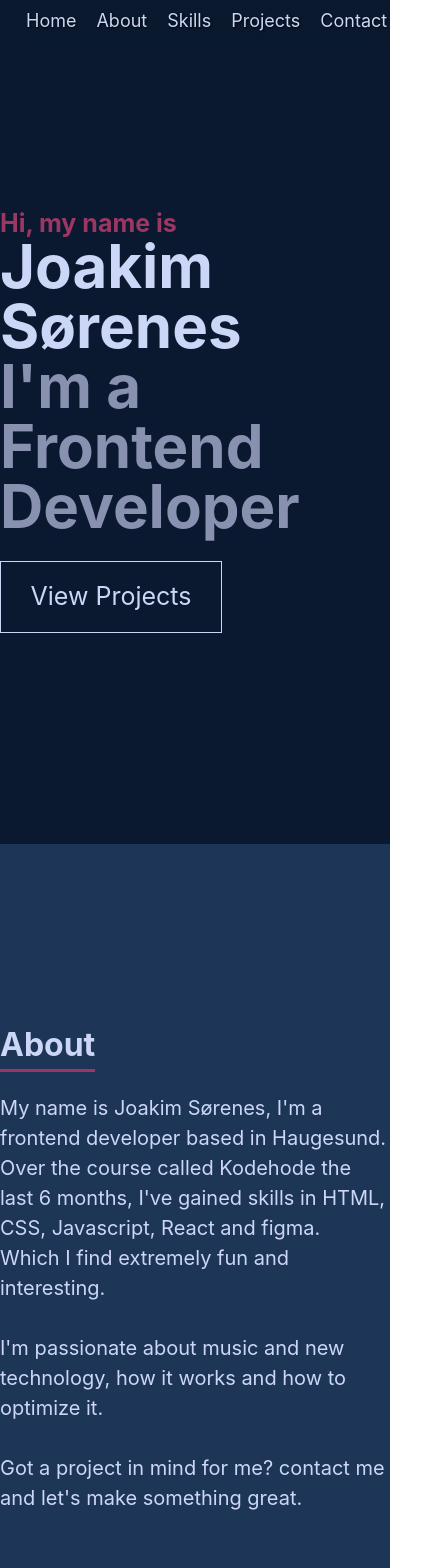
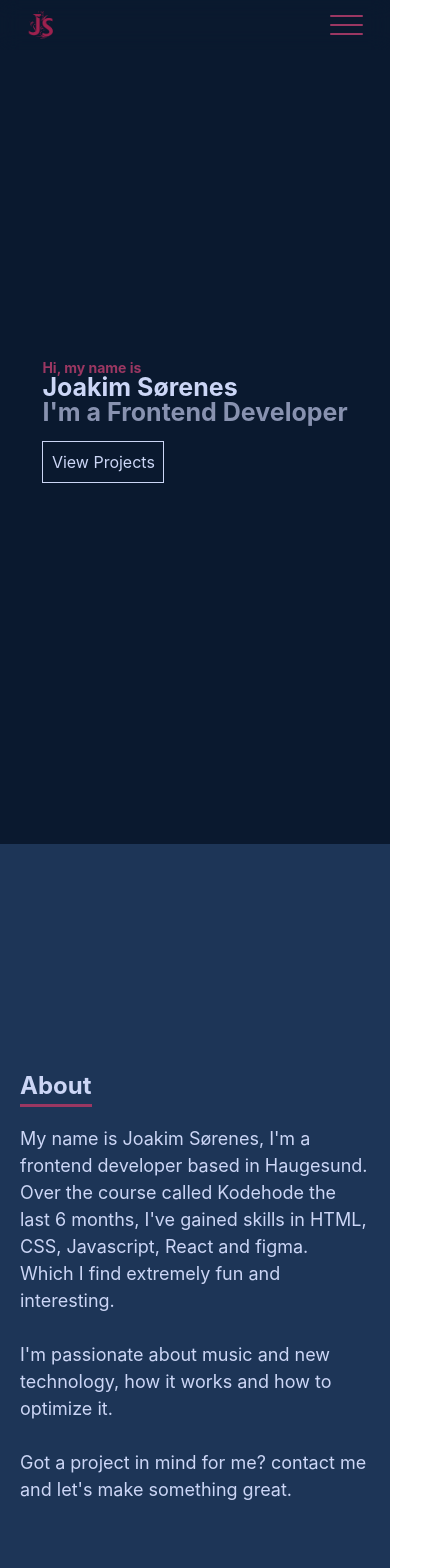
Before and after one commit to Devvy2/Portfolio, a React (Vite) app: page / in a window 390 px wide. Shown: the top 1568 px of the page, 443 px wide, since content can reach past the window. Built offline with nearby package versions, Linux system fonts and the light colour scheme.

Commit message:
Updated responsiveness

```diff
--- a/index.html
+++ b/index.html
@@ -2,7 +2,7 @@
 <html lang="en">
   <head>
     <meta charset="UTF-8" />
-    <link rel="icon" type="image/ico" href="public/images/favicon.ico" />
+    <link rel="icon" type="image/ico" href="/images/favicon.ico" />
     <meta name="viewport" content="width=device-width, initial-scale=1.0" />
     <title>Frontend Developer | Joakim Sørenes</title>
   </head>
--- a/src/Components/Navbar/Navbar.jsx
+++ b/src/Components/Navbar/Navbar.jsx
@@ -1,8 +1,10 @@
 import "./navbar.css";
 import { NavLink, useNavigate } from "react-router-dom";
+import { useState } from "react"; // Import useState
 
 export function Navbar() {
   const navigate = useNavigate();
+  const [menuOpen, setMenuOpen] = useState(false); // State to track menu open/close
 
   // Function to handle smooth scrolling to the target section
   const scrollToSection = (sectionId) => {
@@ -15,10 +17,20 @@ export function Navbar() {
     }
   };
 
+  // Function to toggle the menu
+  const toggleMenu = () => {
+    setMenuOpen(!menuOpen);
+  };
+
   return (
-    <nav className="navbar-body">
+    <nav className={`navbar-body ${menuOpen ? "menu-open" : ""}`}>
       <div className="nav-logo"></div>
-      <ul className="nav-btns">
+      <button className="hamburger-menu" onClick={toggleMenu}>
+        <span></span>
+        <span></span>
+        <span></span>
+      </button>
+      <ul className={`nav-btns ${menuOpen ? "show-menu" : ""}`}>
         <li className="nav-item">
           <NavLink
             to="/"
@@ -26,6 +38,7 @@ export function Navbar() {
             onClick={() => {
               navigate("/");
               scrollToSection("home");
+              toggleMenu(); // Close menu when a link is clicked
             }}
           >
             Home
@@ -38,6 +51,7 @@ export function Navbar() {
             onClick={() => {
               navigate("/about");
               scrollToSection("about");
+              toggleMenu();
             }}
           >
             About
@@ -50,6 +64,7 @@ export function Navbar() {
             onClick={() => {
               navigate("/skills");
               scrollToSection("skills");
+              toggleMenu();
             }}
           >
             Skills
@@ -62,6 +77,7 @@ export function Navbar() {
             onClick={() => {
               navigate("/projects");
               scrollToSection("projects");
+              toggleMenu();
             }}
           >
             Projects
@@ -74,6 +90,7 @@ export function Navbar() {
             onClick={() => {
               navigate("/contact-form");
               scrollToSection("contact-form");
+              toggleMenu();
             }}
           >
             Contact
--- a/src/Components/Navbar/navbar.css
+++ b/src/Components/Navbar/navbar.css
@@ -1,5 +1,4 @@
 /* Navbar styling */
-
 .navbar-body {
   box-sizing: border-box;
   height: 50px;
@@ -18,8 +17,8 @@
   font-size: 25px;
   list-style: none;
   margin: 0;
-  padding: 0;
   margin-right: 1em;
+  gap: 0.5em;
 }
 
 .home-btn,
@@ -31,7 +30,6 @@
   background: none;
   border: none;
   cursor: pointer;
-  padding: 5px 10px;
   color: #ccd6f6;
   text-shadow: 1px 1px 2px rgba(0, 0, 0, 0.761);
 }
@@ -54,3 +52,67 @@ nav ul li a:hover {
   background-size: cover;
   margin-left: 1em;
 }
+
+/* Hamburger menu styles */
+.hamburger-menu {
+  height: 100%;
+  width: 3em;
+  display: none;
+  flex-direction: column;
+  align-items: flex-start;
+  justify-content: center;
+  gap: 0.5em;
+  cursor: pointer;
+  background-color: transparent;
+  border: none;
+  margin-right: 2em;
+  padding: 0.5em;
+}
+
+.hamburger-menu span {
+  width: 2.5em;
+  height: 0.15em;
+  background-color: #9b3762;
+  border-radius: 0.5em;
+}
+
+.menu-open .hamburger-menu span:nth-child(1) {
+  transform: rotate(45deg) translate(0.5em, 0.5em);
+  transition: ease-out 0.5s;
+}
+
+.menu-open .hamburger-menu span:nth-child(2) {
+  opacity: 0;
+}
+
+.menu-open .hamburger-menu span:nth-child(3) {
+  transform: rotate(135deg) translate(-0.3em, 0.5em);
+  transition: ease-out 0.5s;
+}
+
+/* Media query for smaller screens */
+@media (max-width: 768px) {
+  .nav-btns {
+    display: none; /* Hide original nav items */
+  }
+
+  /* Show the hamburger menu button */
+  .hamburger-menu {
+    display: flex;
+    margin-right: 2em;
+  }
+
+  /* Show the menu items when the menu is open */
+  .menu-open .nav-btns {
+    display: flex;
+    flex-direction: column;
+    align-items: center;
+    position: absolute;
+    top: 50px;
+    left: 0;
+    width: 100%;
+    background-color: rgba(10, 25, 47, 0.8);
+    backdrop-filter: blur(10px);
+    padding: 0;
+  }
+}
--- a/src/Components/Projectcard/projectcard.css
+++ b/src/Components/Projectcard/projectcard.css
@@ -3,10 +3,7 @@
   justify-content: center;
   align-items: center;
   gap: 8em;
-}
-
-.card-info {
-  max-width: 30%;
+  margin: 3em;
 }
 
 .card-info button {
@@ -24,7 +21,11 @@
 }
 
 .card-img-body {
-  max-width: 30%;
+  max-width: 500px;
+}
+
+.card-description {
+  max-width: 300px;
 }
 
 .card-img {
@@ -37,3 +38,25 @@
 .project-btn {
   color: #ccd6f6;
 }
+
+@media (max-width: 768px) {
+  .card-body {
+    flex-direction: column;
+  }
+
+  .card-body {
+    gap: 4em;
+    margin: 3em;
+  }
+}
+
+@media (max-width: 920px) {
+  .card-body {
+    flex-direction: column;
+  }
+
+  .card-body {
+    gap: 4em;
+    margin: 3em;
+  }
+}
--- a/src/Sections/About/about.css
+++ b/src/Sections/About/about.css
@@ -3,21 +3,25 @@
   flex-direction: column;
   align-items: center;
   justify-content: center;
-  height: 100vh;
+  min-height: 100vh;
   background-color: #1d3557;
+  padding: 20px;
 }
 
 .about-content {
-  flex-direction: column;
+  max-width: 800px;
 }
 
 .about-title {
   color: #ccd6f6;
   border-bottom: 3px solid #9b3762;
   width: min-content;
+  font-size: 24px;
+  margin-bottom: 10px;
 }
 
 .about-p {
-  font-size: 20px;
+  font-size: 18px;
   color: #ccd6f6;
+  line-height: 1.5;
 }
--- a/src/Sections/Contact/Contact.css
+++ b/src/Sections/Contact/Contact.css
@@ -1,9 +1,20 @@
 .contact-section {
   display: flex;
+  flex-direction: column;
+  justify-content: center;
   align-items: center;
+  gap: 5em;
   background-color: #1d3557;
-  height: 100vh;
+  min-height: 100vh;
 }
+
+.contact-title {
+  color: #ccd6f6;
+  border-bottom: 3px solid #9b3762;
+  font-size: 24px;
+  margin-bottom: 10px;
+}
+
 .contact-form {
   width: 30%;
   margin: 0 auto;
@@ -52,11 +63,11 @@ textarea {
   position: fixed;
   top: 50px;
   right: 0;
-  width: 200px; /* Set the width of the popup */
+  width: 200px;
   display: flex;
   flex-direction: column;
   align-items: flex-end;
-  padding: 10px; /* Add some padding for spacing */
+  padding: 10px;
 }
 
 /* Styles for the popup content */
@@ -66,7 +77,7 @@ textarea {
   border-radius: 5px;
   box-shadow: 0px 0px 10px rgba(0, 0, 0, 0.2);
   text-align: center;
-  padding: 10px; /* Add padding to the content */
+  padding: 10px;
 }
 
 .close-btn-body {
@@ -87,3 +98,9 @@ textarea {
 .popup-message.error {
   color: red;
 }
+
+@media (max-width: 768px) {
+  .contact-form {
+    width: 50%;
+  }
+}
--- a/src/Sections/Contact/Contact.jsx
+++ b/src/Sections/Contact/Contact.jsx
@@ -41,6 +41,7 @@ export const ContactUs = () => {
 
   return (
     <div className="contact-section">
+      <h1 className="contact-title">Contact me</h1>
       <form className="contact-form" ref={form} onSubmit={sendEmail}>
         <label>Name</label>
         <input type="text" name="user_name" required />
--- a/src/Sections/Home/home.css
+++ b/src/Sections/Home/home.css
@@ -1,5 +1,5 @@
 .home-section-body {
-  height: 100vh;
+  min-height: 100vh;
   width: 100%;
   background-color: #0a192f;
   display: flex;
@@ -74,3 +74,20 @@
   initial-value: 0deg;
   inherits: false;
 }
+
+@media (max-width: 768px) {
+  .intro-line1 {
+    font-size: 14px;
+  }
+
+  .intro-line2,
+  .intro-line3 {
+    font-size: 25px;
+  }
+
+  .view-projects-btn {
+    width: 120px;
+    height: 40px;
+    font-size: 16px;
+  }
+}
--- a/src/Sections/Projects/Pokedex/pokedex.css
+++ b/src/Sections/Projects/Pokedex/pokedex.css
@@ -1,5 +1,5 @@
 .Pokedex-section {
-  height: 100vh;
+  min-height: 100vh;
   background-color: #1d3557;
   display: flex;
   justify-content: center;
@@ -25,3 +25,10 @@
 .Pokedex-section button:active {
   transform: scale(0.95);
 }
+
+@media (max-width: 768px) {
+  .projects-title {
+    margin-top: 3em;
+    margin-bottom: 0;
+  }
+}
--- a/src/Sections/Projects/Todolist/todolist.css
+++ b/src/Sections/Projects/Todolist/todolist.css
@@ -1,5 +1,5 @@
 .todolist-section {
-  height: 100vh;
+  min-height: 100vh;
   background-color: #0a192f;
   display: flex;
   justify-content: center;
--- a/src/Sections/Skills/Skills.jsx
+++ b/src/Sections/Skills/Skills.jsx
@@ -6,7 +6,6 @@ export function Skills() {
       <div className="skills-container">
         <h1 className="skills-title">Skills</h1>
         <div className="skills-img-body">
-          <div className="skills-img-row1">
           <div>
             <img src="/images/html 1.png" alt="" />
             <p>HTML 5</p>
@@ -23,9 +22,6 @@ export function Skills() {
             <img src="/images/react.png" alt="" />
             <p>React</p>
           </div>
-          </div>
-
-          <div className="skills-img-row2">
           <div>
             <img src="/images/Figma.png" alt="" />
             <p>Figma</p>
@@ -41,6 +37,5 @@ export function Skills() {
         </div>
       </div>
     </div>
-    </div>
   );
 }
--- a/src/Sections/Skills/skills.css
+++ b/src/Sections/Skills/skills.css
@@ -1,19 +1,21 @@
 .skills-section {
-  height: 100vh;
+  min-height: 100vh;
   background-color: #0a192f;
   display: flex;
   flex-direction: column;
+  justify-content: center;
   align-items: center;
-  justify-content: center;
   color: #ccd6f6;
 }
 
 .skills-img-body {
-  display: flex;
-  flex-direction: column;
-  justify-content: space-between;
+  display: grid;
+  grid-template-columns: repeat(4, 1fr);
+  gap: 5em;
+}
+
+.skills-img-body > div {
   text-align: center;
-  gap: 1em;
 }
 
 .skills-title {
@@ -21,10 +23,30 @@
   width: min-content;
 }
 
-.skills-img-row1,
-.skills-img-row2 {
-  display: flex;
-  flex-direction: row;
-  gap: 4em;
-  margin-top: 1em;
+/* Scale the images with a percentage-based width */
+.skills-img-body > div img {
+  width: 100%;
+  max-width: 75px;
+  height: auto;
 }
+
+.skills-container {
+  max-width: 100%;
+}
+
+@media (max-width: 768px) {
+  .skills-img-body > div img {
+    max-width: 35px;
+    height: auto;
+  }
+
+  .skills-img-body {
+    display: grid;
+    grid-template-columns: repeat(3, 1fr);
+    gap: 0.5em;
+  }
+
+  .skills-title {
+    font-size: 24px;
+  }
+}
```
Also changed, not shown: 1 other file (tests, documents, lock files or other folders). Lines whose indentation alone changed are shown as unchanged.
